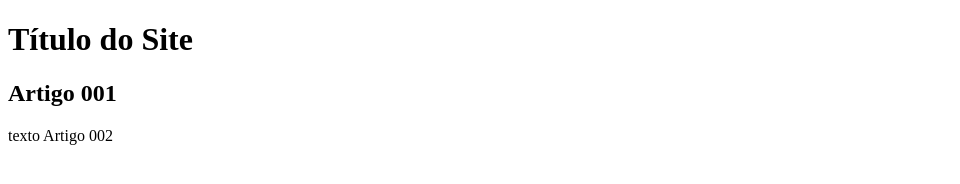
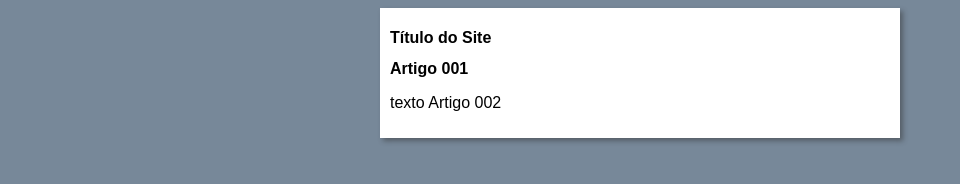
Before and after one commit to alberes06/Projeto-site, a plain HTML site: page index.html in a window 1280 px wide. Shown: the whole page, without its empty margins (0-960 px from the left). Drawn offline with Linux system fonts and the light colour scheme.

Commit message:
iniciei o design

```diff
--- a/index.html
+++ b/index.html
@@ -4,6 +4,7 @@
     <meta charset="UTF-8">
     <meta name="viewport" content="width=device-width, initial-scale=1.0">
     <title>Título do Site</title>
+    <link rel="stylesheet" href="style.css">
 </head>
 <body>
     <main>
--- /dev/null
+++ b/style.css
@@ -0,0 +1,16 @@
+* {
+    font-family: Arial, Helvetica, sans-serif;
+    font-size: 16px;
+}
+
+body {
+    background-color: lightslategray;
+}
+
+main {
+    background-color: #fff;
+    width: 500px;
+    margin: auto;
+    padding: 10px;
+    box-shadow: 3px 3px 5px #2f2e2e78;
+}
```
